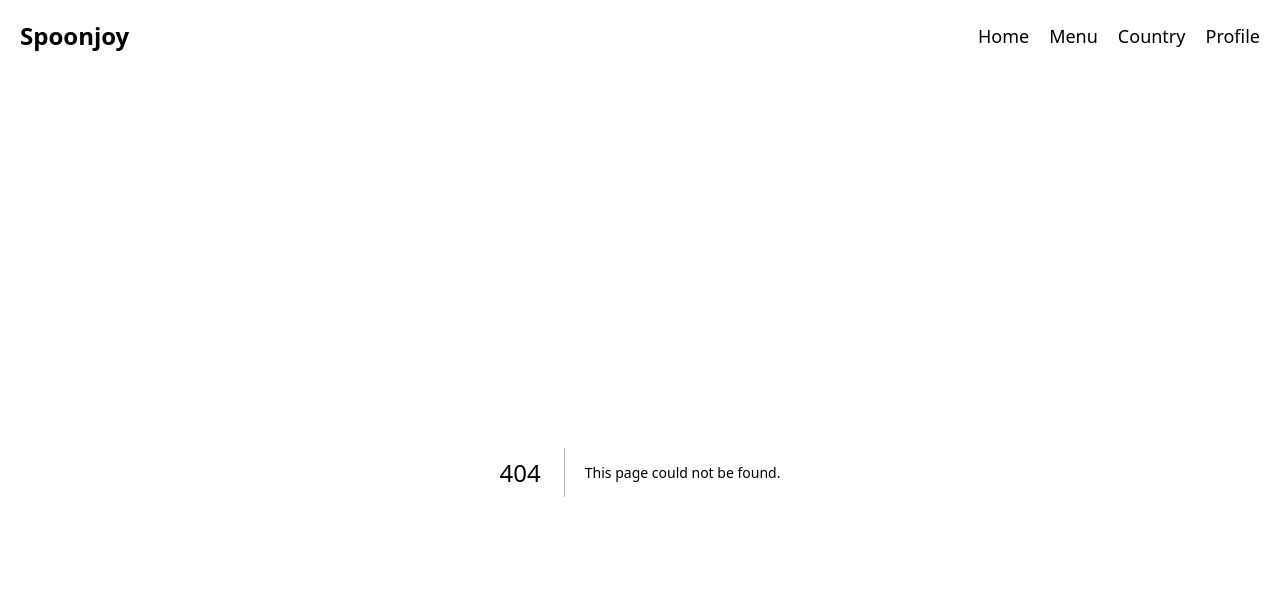
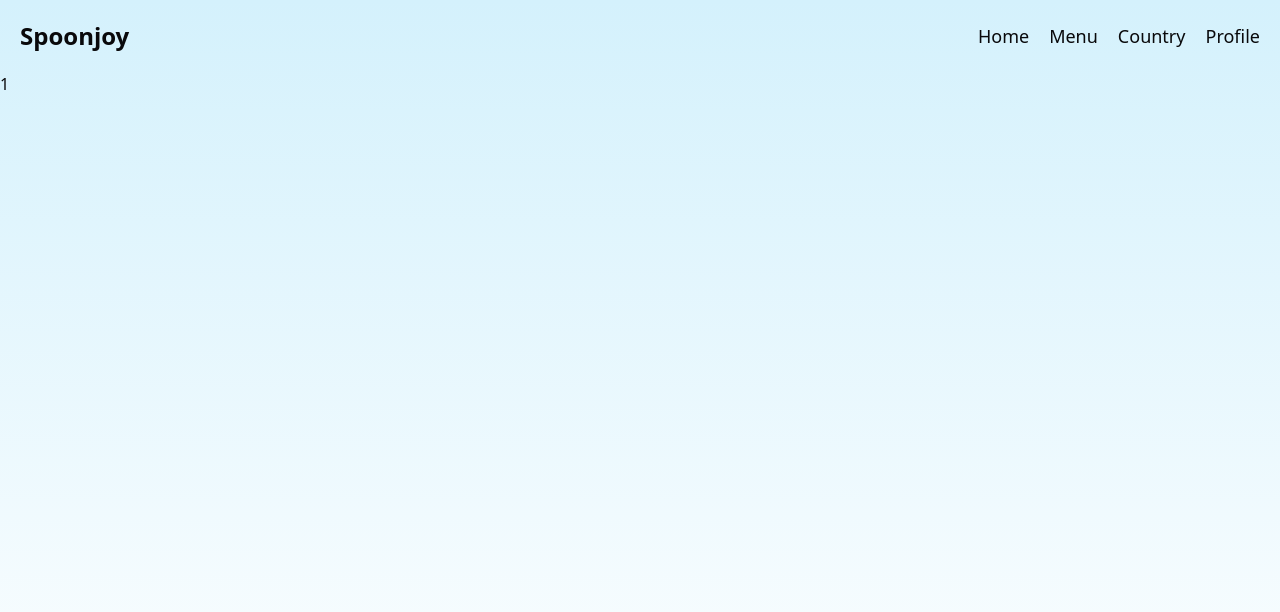
Before and after one commit to MinThantMaung/spoonjoy, a Next.js app: page /country/1 in a window 1280 px wide. Before the commit this address had no page. Shown: the top 612 px of the page. Built offline with nearby package versions, Linux system fonts and the light colour scheme.

Commit message:
feat:create area detail page

```diff
--- /dev/null
+++ b/src/app/country/[area]/page.tsx
@@ -0,0 +1,14 @@
+'use client'
+import { useParams } from 'next/navigation';
+import React from 'react'
+
+const page = () => {
+    const params = useParams();
+    const area = params.area;
+
+  return (
+    <div>{area}</div>
+  )
+}
+
+export default page
```
